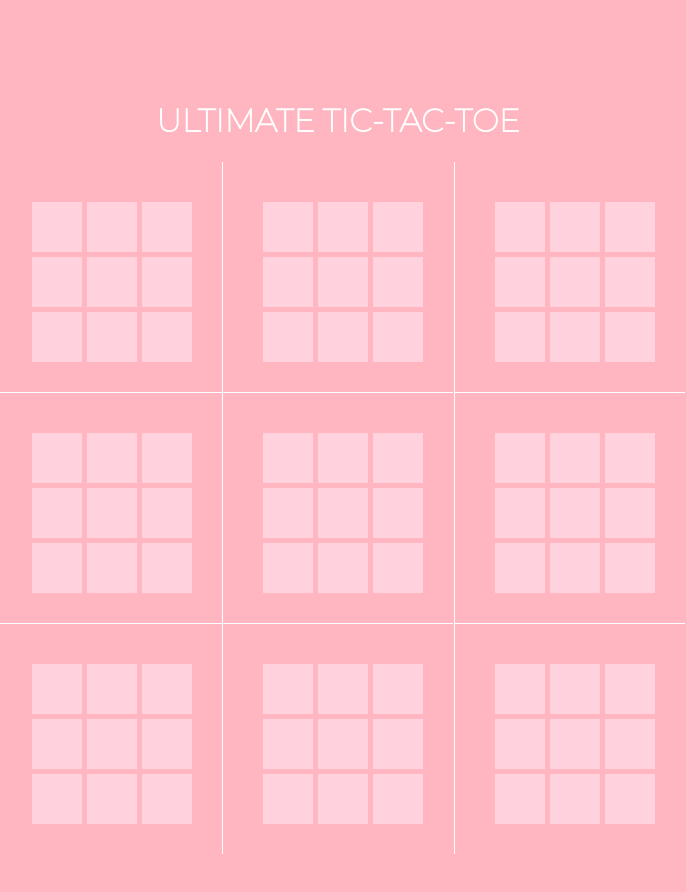
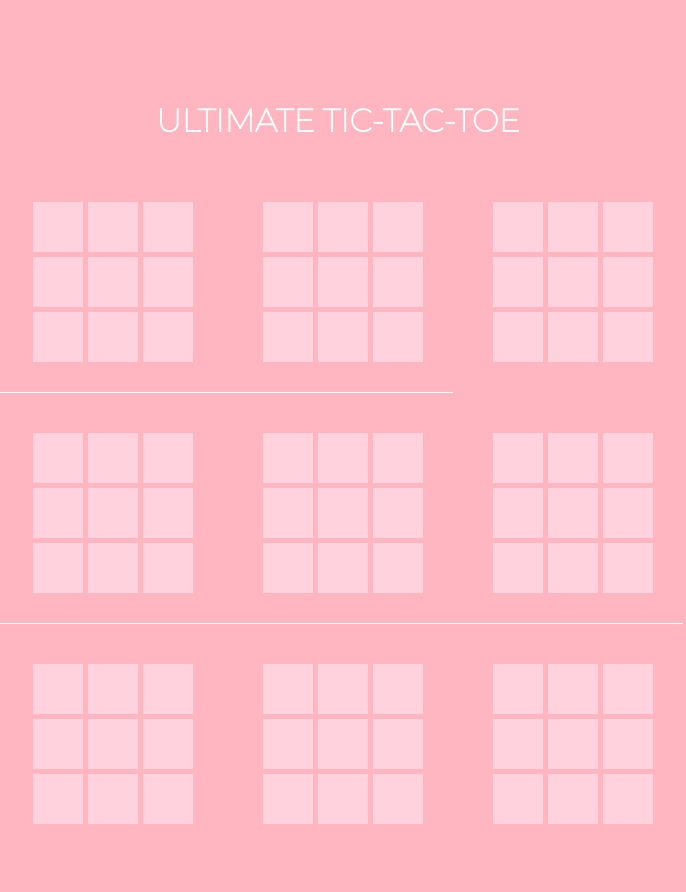
Before and after one commit to camilamdaniels/react-ultimate-tictactoe, a React (Create React App) app: page / in a window 1280 px wide. Shown: the top 892 px of the page, without its empty margins (302-988 px from the left). Built offline with nearby package versions, Linux system fonts and the light colour scheme; a web font is replaced by a local one.

Commit message:
Updated styling for Board and UltimateBoard components.

```diff
--- a/src/Board.css
+++ b/src/Board.css
@@ -18,8 +18,7 @@
 }
 
 .Board:nth-child(1),
-.Board:nth-child(2),
-.Board:nth-child(3) {
+.Board:nth-child(2) {
   border-bottom: 1px solid white;
 }
 
@@ -29,14 +28,6 @@
 	border-top: 1px solid white;
 }
 
-.Board:nth-child(1),
-.Board:nth-child(4),
-.Board:nth-child(7) {
+.Board:nth-child() {
 	border-right: 1px solid white;
 }
-
-.Board:nth-child(3),
-.Board:nth-child(6),
-.Board:nth-child(9) {
-	border-left: 1px solid white;
-}
```
Also changed, not shown: src/UltimateBoard.css (line endings or trailing spaces).
